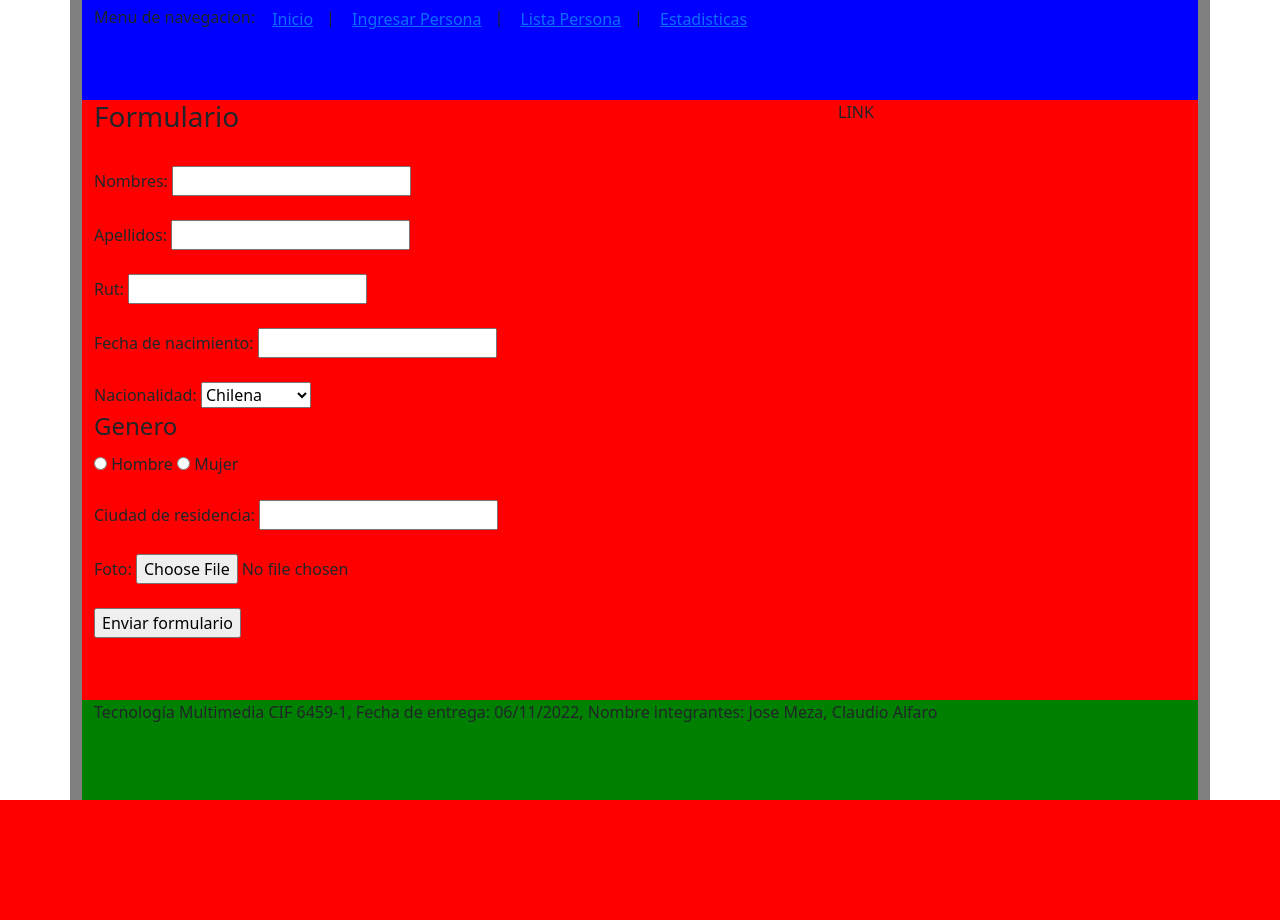
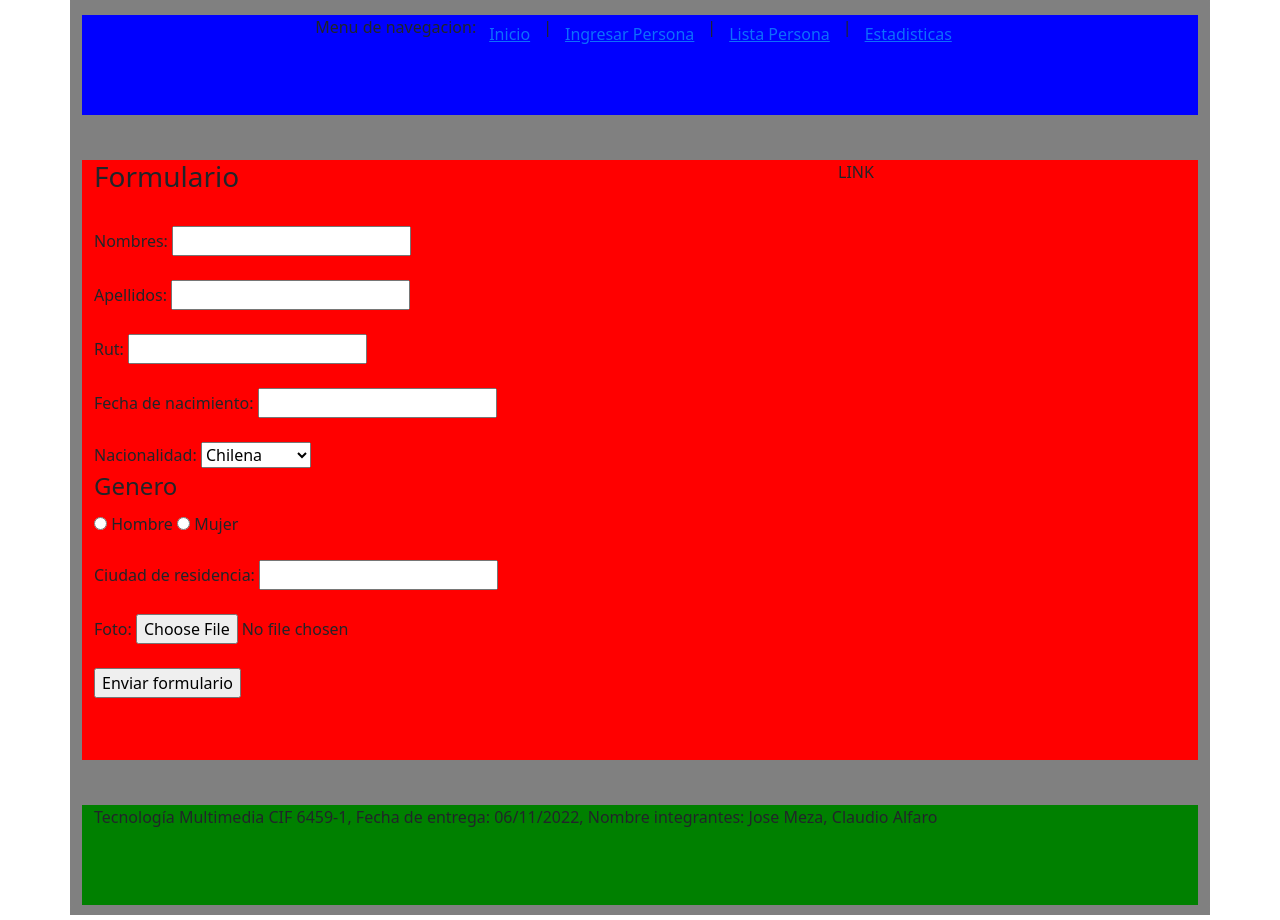
Before and after one commit to claudio745/multimedia-prueba-2, a PHP site: page / in a window 1280 px wide. Before the commit the page ends 800 px from the top, so only its background shows below. Run offline with PHP 8.4, Linux system fonts and the light colour scheme.

Commit message:
Update index.php

```diff
--- a/index.php
+++ b/index.php
@@ -4,6 +4,7 @@
     <meta charset="UTF-8">
     <meta http-equiv="X-UA-Compatible" content="IE=edge">
     <meta name="viewport" content="width=device-width, initial-scale=1.0">
+    <link rel="stylesheet" href="pag.css">
 
     <!-- Bootstrap CSS-->
     <link href="https://cdn.jsdelivr.net/npm/bootstrap@5.1.3/dist/css/bootstrap.min.css" rel="stylesheet" integrity="sha384-1BmE4kWBq78iYhFldvKuhfTAU6auU8tT94WrHftjDbrCEXSU1oBoqyl2QvZ6jIW3" crossorigin="anonymous">
@@ -12,9 +13,10 @@
 </head>
 <body>
     <div class="container" style="background-color: gray">
+        <div class="row caja"></div>
         <div class="container">
             <div class="row" style="height: 100px; background-color: blue">
-                <div class="col">Menu de navegacion:
+                <div class="col d-flex justify-content-center">Menu de navegacion:
                     <a href = "pagina3.php"><button type="button" class="btn btn-link">Inicio</button></a>|
                     <a href = "index.php"><button type="button" class="btn btn-link">Ingresar Persona</button></a>|
                     <a href = "pagina2.php"><button type="button" class="btn btn-link">Lista Persona</button></a>|
@@ -22,6 +24,7 @@
                 </div>
             </div>
         </div>
+        <div class="row caja2"></div>
         <div class="container">
             <div class="row" style="height: 600px; background-color: red">
                 <div class="col-8"> <h3>Formulario</h3>
@@ -62,19 +65,17 @@
                         <input type = "file" name = "imagen"><br><br>
                         <input type="submit" value="Enviar formulario">
                     </form>
-
-
-
                 </div>
-
                 <div class="col-4">LINK</div>
             </div>
         </div>
+        <div class="row caja2"></div>
         <div class="container">
             <div class="row" style="height: 100px; background-color: green">
                 <div class="col">Tecnología Multimedia CIF 6459-1, Fecha de entrega: 06/11/2022, Nombre integrantes: Jose Meza, Claudio Alfaro</div>
             </div>
         </div>
+        <div class="row caja"></div>
     </div>
 </body>
 </html>
```
Lines whose indentation alone changed are shown as unchanged.
